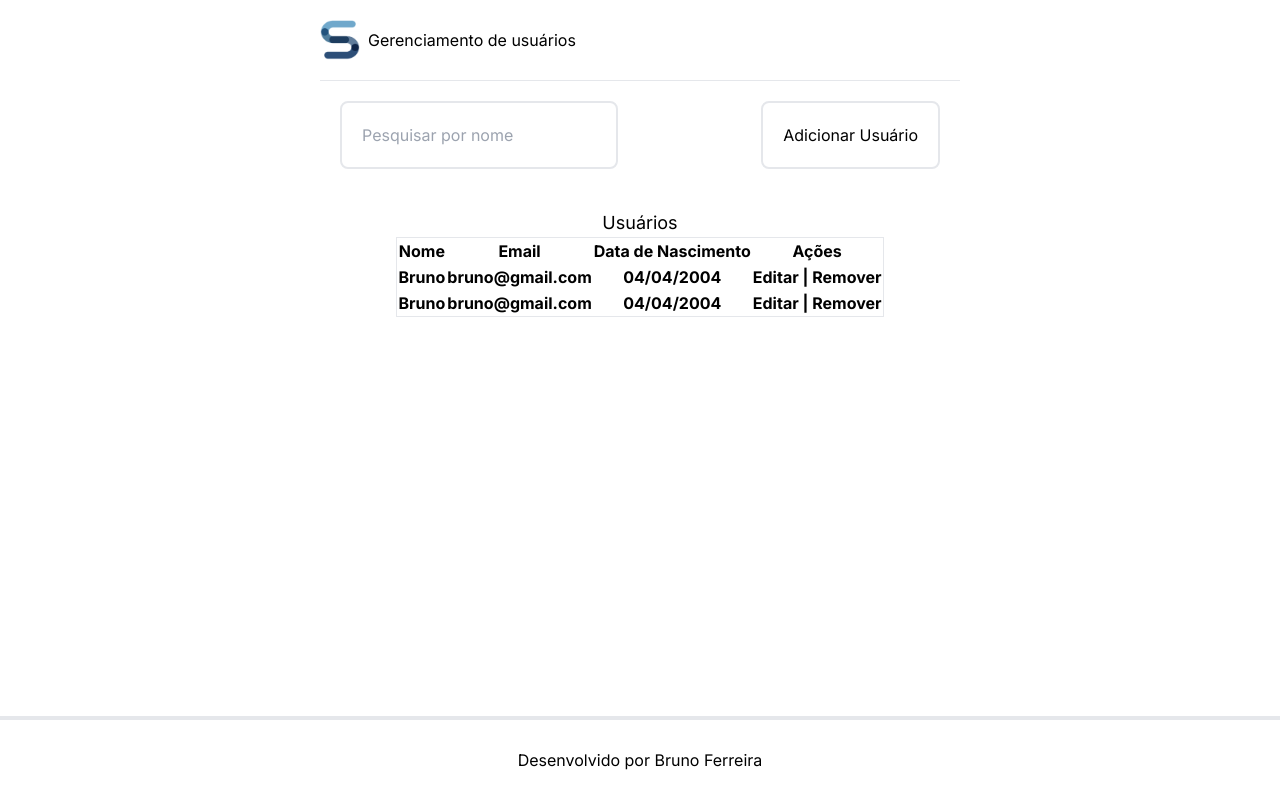
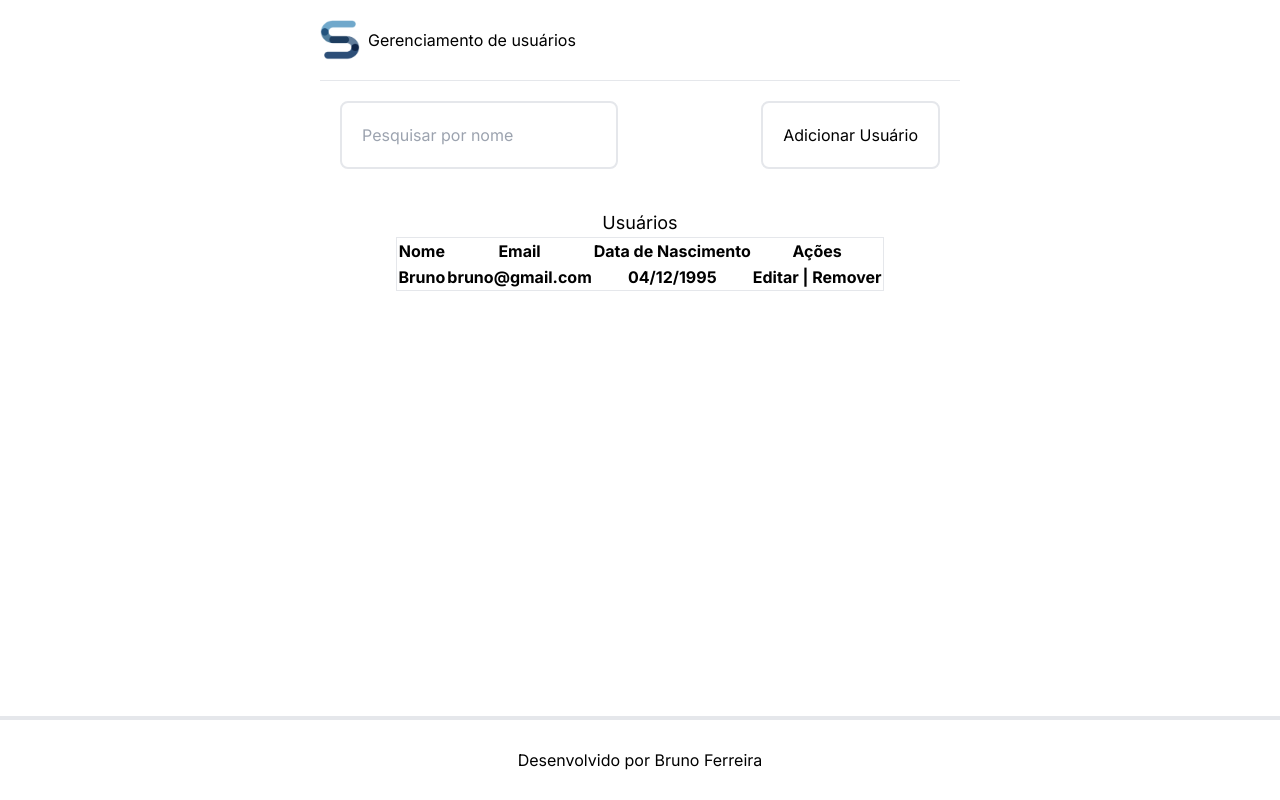
Before and after one commit to BrunoFerreira95/manterusuarios, a Next.js app: page / in a window 1280 px wide. Built offline with nearby package versions, Linux system fonts and the light colour scheme; data requests are answered from the project's data file.

Commit message:
feat: doing the map of users

```diff
--- a/src/app/user/page.tsx
+++ b/src/app/user/page.tsx
@@ -33,18 +33,18 @@ const UserHome = () => {
               </tr>
             </thead>
             <tbody>
-              <tr>
-                <th>Bruno</th>
-                <th>bruno@gmail.com</th>
-                <th>04/04/2004</th>
-                <th>Editar | Remover</th>
-              </tr>
-              <tr>
-                <th>Bruno</th>
-                <th>bruno@gmail.com</th>
-                <th>04/04/2004</th>
-                <th>Editar | Remover</th>
-              </tr>
+              {users ? users.map((user) => (
+                <tr key={user.id}>
+                  <th>{user.nome}</th>
+                  <th>{user.email}</th>
+                  <th>{user.data_de_nascimento}</th>
+                  <th>Editar | Remover</th>
+                </tr>
+
+              )): <span>
+                Nenhum usuário encontrado
+                </span>}
+
             </tbody>
           </table>
         </main>
```
